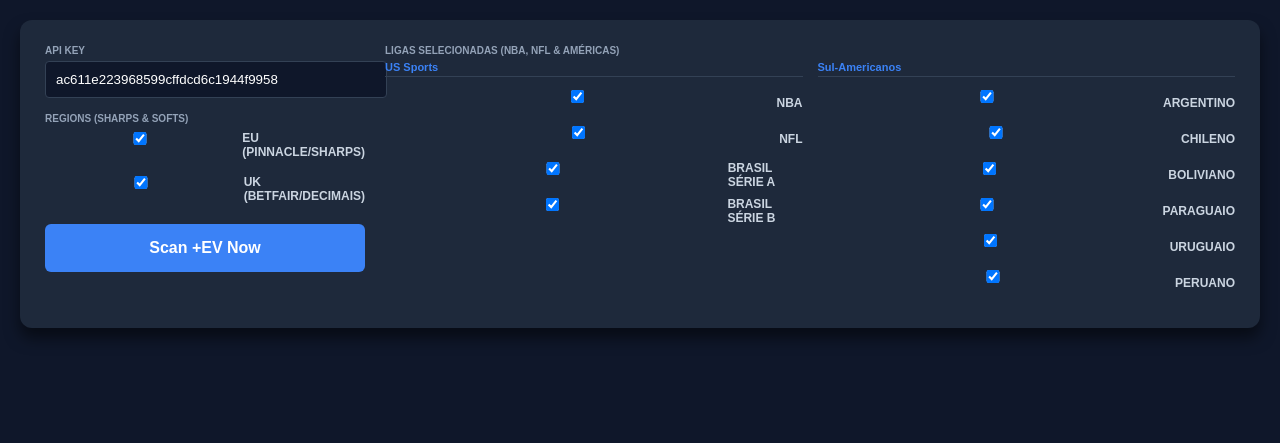
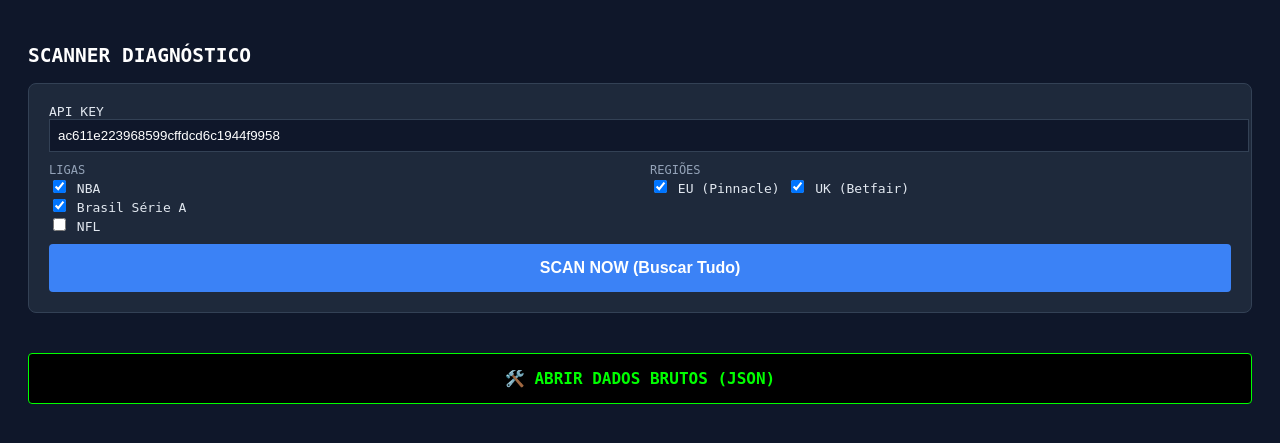
Before and after one commit to fekitorich/odd, a Flask app: page / in a window 1280 px wide. Shown: the top 443 px of the page. Run offline with Flask 3, Linux system fonts and the light colour scheme.

Commit message:
Update index.html

```diff
--- a/templates/index.html
+++ b/templates/index.html
@@ -2,89 +2,106 @@
 <html lang="pt-br">
 <head>
     <meta charset="UTF-8">
-    <title>Edge Scanner Global - Pro +EV</title>
+    <title>Edge Scanner - MODO DIAGNÓSTICO</title>
     <style>
-        :root { --bg: #0f172a; --panel: #1e293b; --text: #e2e8f0; --primary: #3b82f6; --green: #064e3b; --green-text: #34d399; --red: #7f1d1d; }
-        body { background: var(--bg); color: var(--text); font-family: sans-serif; padding: 20px; margin: 0; }
+        :root { --bg: #0f172a; --panel: #1e293b; --text: #e2e8f0; --primary: #3b82f6; --green: #064e3b; --red: #7f1d1d; }
+        body { background: var(--bg); color: var(--text); font-family: monospace; padding: 20px; }
         .container { max-width: 1400px; margin: 0 auto; }
-        .main-panel { background: var(--panel); padding: 25px; border-radius: 12px; display: grid; grid-template-columns: 320px 1fr; gap: 20px; box-shadow: 0 10px 15px rgba(0,0,0,0.5); }
-        label { display: block; font-size: 10px; font-weight: bold; color: #94a3b8; margin-bottom: 5px; text-transform: uppercase; }
-        input { background: var(--bg); border: 1px solid #334155; color: white; padding: 10px; border-radius: 4px; width: 100%; margin-bottom: 15px; }
-        .sports-grid { display: grid; grid-template-columns: repeat(2, 1fr); gap: 15px; }
-        .cat-title { color: var(--primary); font-size: 11px; font-weight: bold; border-bottom: 1px solid #334155; margin-bottom: 10px; padding-bottom: 3px; }
-        .item { display: flex; align-items: center; gap: 8px; font-size: 12px; margin-bottom: 5px; color: #cbd5e1; cursor: pointer; }
-        .btn { background: var(--primary); color: white; border: none; padding: 15px; border-radius: 6px; font-weight: bold; cursor: pointer; width: 100%; font-size: 16px; }
-        .btn:hover { background: #2563eb; }
 
-        .results-box { background: var(--panel); margin-top: 20px; border-radius: 8px; overflow: hidden; }
-        table { width: 100%; border-collapse: collapse; }
-        th { text-align: left; padding: 15px; font-size: 11px; color: #94a3b8; text-transform: uppercase; background: rgba(0,0,0,0.2); }
-        td { padding: 18px 15px; border-bottom: 1px solid #334155; font-size: 13px; vertical-align: top; }
+        .panel { background: var(--panel); padding: 20px; border-radius: 8px; margin-bottom: 20px; border: 1px solid #334155; }
 
-        .bet-card { background: rgba(15, 23, 42, 0.6); padding: 12px; border-radius: 6px; border-left: 4px solid var(--primary); }
-        .bet-selection { color: white; font-size: 16px; font-weight: bold; display: block; margin-bottom: 4px; }
-        .bet-meta { color: #94a3b8; font-size: 12px; }
-        .odd-highlight { color: var(--green-text); font-weight: bold; font-size: 15px; }
-        .edge-badge { background: rgba(6, 78, 59, 0.6); color: var(--green-text); padding: 6px 10px; border-radius: 4px; font-weight: bold; font-size: 14px; border: 1px solid var(--green); }
+        /* Botões */
+        .btn { padding: 15px; width: 100%; border: none; border-radius: 4px; font-weight: bold; cursor: pointer; font-size: 16px; margin-top: 10px; }
+        .btn-scan { background: var(--primary); color: white; }
+        .btn-scan:hover { background: #2563eb; }
+        .btn-debug { background: #000; color: #0f0; border: 1px solid #0f0; margin-top: 20px; font-family: monospace; }
+
+        /* Tabela */
+        table { width: 100%; border-collapse: collapse; margin-top: 10px; }
+        th { text-align: left; padding: 10px; background: rgba(0,0,0,0.3); color: #94a3b8; }
+        td { padding: 10px; border-bottom: 1px solid #334155; vertical-align: top; }
+
+        /* Debug Area */
+        #raw-json {
+            display: none;
+            white-space: pre-wrap;
+            background: #000;
+            color: #0f0;
+            padding: 20px;
+            border-radius: 8px;
+            font-size: 11px;
+            border: 1px solid #333;
+            max-height: 500px;
+            overflow-y: scroll;
+        }
+
+        .tag { display: inline-block; padding: 2px 6px; border-radius: 4px; font-size: 10px; font-weight: bold; margin-right: 5px; }
+        .tag-market { background: #334155; color: #60a5fa; }
+        .tag-bookie { background: #334155; color: #fbbf24; }
     </style>
 </head>
 <body>
+
 <div class="container">
-        <form id="form" class="main-panel">
+    <h2 style="color: white;">SCANNER DIAGNÓSTICO</h2>
+
+    <form id="form" class="panel">
+        <label>API KEY</label>
+        <input type="text" name="apiKey" value="ac611e223968599cffdcd6c1944f9958" style="width:100%; padding:8px; margin-bottom:10px; background:#0f172a; border:1px solid #334155; color:white;">
+
+        <div style="display:grid; grid-template-columns: 1fr 1fr; gap:20px;">
             <div>
-                <label>API KEY</label>
-                <input type="text" name="apiKey" value="ac611e223968599cffdcd6c1944f9958">
-                <label>REGIONS (Sharps & Softs)</label>
-                <div style="font-size:12px; margin-bottom:15px; display: grid; gap: 8px;">
-                    <label class="item"><input type="checkbox" name="regions" value="eu" checked> EU (Pinnacle/Sharps)</label>
-                    <label class="item"><input type="checkbox" name="regions" value="uk" checked> UK (Betfair/Decimais)</label>
-                </div>
-                <button type="submit" class="btn" id="btn">Scan +EV Now</button>
+                <label style="color:#94a3b8; font-size:12px;">LIGAS</label><br>
+                <label><input type="checkbox" name="sports" value="basketball_nba" checked> NBA</label><br>
+                <label><input type="checkbox" name="sports" value="soccer_brazil_campeonato" checked> Brasil Série A</label><br>
+                <label><input type="checkbox" name="sports" value="americanfootball_nfl"> NFL</label>
             </div>
             <div>
-                <label>LIGAS SELECIONADAS (NBA, NFL & AMÉRICAS)</label>
-                <div class="sports-grid">
-                    <div>
-                        <div class="cat-title">US Sports</div>
-                        <label class="item"><input type="checkbox" name="sports" value="basketball_nba" checked> NBA</label>
-                        <label class="item"><input type="checkbox" name="sports" value="americanfootball_nfl" checked> NFL</label>
-                        <label class="item"><input type="checkbox" name="sports" value="soccer_brazil_campeonato" checked> Brasil Série A</label>
-                        <label class="item"><input type="checkbox" name="sports" value="soccer_brazil_serie_b" checked> Brasil Série B</label>
-                    </div>
-                    <div>
-                        <div class="cat-title">Sul-Americanos</div>
-                        <label class="item"><input type="checkbox" name="sports" value="soccer_argentina_primera" checked> Argentino</label>
-                        <label class="item"><input type="checkbox" name="sports" value="soccer_chile_primera" checked> Chileno</label>
-                        <label class="item"><input type="checkbox" name="sports" value="soccer_bolivia_primera" checked> Boliviano</label>
-                        <label class="item"><input type="checkbox" name="sports" value="soccer_paraguay_primera" checked> Paraguaio</label>
-                        <label class="item"><input type="checkbox" name="sports" value="soccer_uruguay_primera" checked> Uruguaio</label>
-                        <label class="item"><input type="checkbox" name="sports" value="soccer_peru_primera" checked> Peruano</label>
+                <label style="color:#94a3b8; font-size:12px;">REGIÕES</label><br>
+                <label><input type="checkbox" name="regions" value="eu" checked> EU (Pinnacle)</label>
+                <label><input type="checkbox" name="regions" value="uk" checked> UK (Betfair)</label>
             </div>
         </div>
-            </div>
+
+        <button type="submit" id="btn" class="btn btn-scan">SCAN NOW (Buscar Tudo)</button>
     </form>
 
-        <div id="results-area" class="results-box" style="display:none;">
+    <div id="results" class="panel" style="display:none;">
+        <h3 style="margin:0 0 15px 0;">Resultados Encontrados</h3>
         <table>
             <thead>
                 <tr>
-                        <th>Evento / Liga</th>
-                        <th>Onde e o que Apostar</th>
-                        <th>Valor (+EV)</th>
+                    <th>Jogo / Liga</th>
+                    <th>Aposta (Tentativa de Leitura)</th>
+                    <th>Lucro (%)</th>
                 </tr>
             </thead>
-                <tbody id="tb-ev"></tbody>
+            <tbody id="tb-body"></tbody>
         </table>
     </div>
+
+    <button onclick="toggleDebug()" class="btn btn-debug">🛠️ ABRIR DADOS BRUTOS (JSON)</button>
+    <div id="raw-json">Clique no botão acima após o scan para ver o que a API mandou.</div>
 </div>
 
 <script>
+    let lastData = null;
+
+    function toggleDebug() {
+        const div = document.getElementById('raw-json');
+        div.style.display = div.style.display === 'block' ? 'none' : 'block';
+        if(lastData) div.textContent = JSON.stringify(lastData, null, 2);
+    }
+
     document.getElementById('form').addEventListener('submit', async (e) => {
         e.preventDefault();
         const btn = document.getElementById('btn');
-            const results = document.getElementById('results-area');
-            btn.innerText = 'Calculando Valor Esperado...';
+        const tbody = document.getElementById('tb-body');
+        const results = document.getElementById('results');
+
+        btn.innerText = 'Processando...';
         btn.disabled = true;
+        tbody.innerHTML = '';
 
         try {
             const formData = new FormData(e.target);
@@ -101,61 +118,73 @@
                 body: JSON.stringify(payload)
             });
             const data = await res.json();
+            lastData = data; // Salva para o debug
 
             results.style.display = 'block';
-                renderEVTable(data.plus_ev?.opportunities);
 
-            } catch (err) {
-                alert("Erro: " + err.message);
-            } finally {
-                btn.innerText = 'Scan +EV Now';
-                btn.disabled = false;
+            // Junta tudo (+EV e Arbitragem) em uma lista só para testar
+            let allOps = [];
+            if(data.plus_ev?.opportunities) allOps = allOps.concat(data.plus_ev.opportunities);
+            if(data.arbitrage?.opportunities) allOps = allOps.concat(data.arbitrage.opportunities);
+
+            if (allOps.length === 0) {
+                tbody.innerHTML = '<tr><td colspan="3" style="text-align:center; padding:20px;">NENHUM DADO RETORNADO PELA API.<br>Verifique se tem saldo ou se as ligas tem jogos hoje.</td></tr>';
+            } else {
+                allOps.forEach(item => {
+                    // TENTATIVA DE LEITURA À PROVA DE FALHAS
+                    const sport = item.sport || item.sport_key || 'N/A';
+                    const event = item.event || item.match || 'N/A';
+                    const roi = item.edge_percent || item.roi || item.profit || 0;
+
+                    // Constrói a aposta varrendo tudo
+                    let betHTML = '';
+
+                    // Se tiver lista de outcomes
+                    if (item.outcomes && item.outcomes.length) {
+                        item.outcomes.forEach(oc => {
+                            // Procura qualquer chave que pareça uma odd ou nome
+                            const name = oc.name || oc.selection || 'Sel?';
+                            const book = oc.bookmaker || oc.bookie || 'Casa?';
+                            const price = oc.price || oc.odds || oc.decimal || 'Odd?';
+                            const point = oc.point || item.point || ''; // Linha (Over 2.5)
+
+                            betHTML += `<div style="margin-bottom:5px;">
+                                <span class="tag tag-market">${item.market || 'Mkt'}</span>
+                                <b>${name} ${point}</b> na <span class="tag tag-bookie">${book}</span> @ <b>${price}</b>
+                            </div>`;
+                        });
                     }
-        });
+                    // Se for objeto simples
+                    else {
+                        const name = item.selection || item.name || 'Sel?';
+                        const book = item.bookmaker || item.bookie || 'Casa?';
+                        const price = item.price || item.odds || 'Odd?';
+                        const point = item.point ? `(${item.point})` : '';
 
-        function renderEVTable(list) {
-            const tbody = document.getElementById('tb-ev');
-            tbody.innerHTML = '';
-
-            if (!list || list.length === 0) {
-                tbody.innerHTML = '<tr><td colspan="3" style="text-align:center; padding:40px; color:#64748b;">Nenhuma aposta com Valor Esperado (+EV) no momento.</td></tr>';
-                return;
+                        betHTML = `<div>
+                            <span class="tag tag-market">${item.market || 'Mkt'}</span>
+                            <b>${name} ${point}</b> na <span class="tag tag-bookie">${book}</span> @ <b>${price}</b>
+                        </div>`;
                     }
-
-            list.forEach(item => {
-                // Identifica a aposta específica (Over, Under, Time, etc)
-                const betName = item.selection || item.name || 'Seleção';
-                const line = item.point ? ` ${item.point}` : '';
-                const fullBet = `${betName}${line}`;
-
-                // Identifica a casa e a odd
-                const bookie = item.bookmaker || item.bookie || 'Casa de Aposta';
-                const odd = item.price || item.odds || 'N/A';
-
-                // Pega a margem de lucro (+EV)
-                const edge = item.edge_percent || item.roi || 0;
 
                     tbody.innerHTML += `
                         <tr>
-                        <td style="width: 300px;">
-                            <div style="font-weight:bold; color:white; font-size:14px;">${item.event || 'Jogo'}</div>
-                            <div style="color:#94a3b8; font-size:11px; margin-top:4px;">${item.sport?.toUpperCase() || 'LIGA'}</div>
-                        </td>
-                        <td>
-                            <div class="bet-card">
-                                <span class="bet-selection">${fullBet}</span>
-                                <span class="bet-meta">
-                                    Apostar na <b>${bookie}</b> <span class="odd-highlight">@ ${odd}</span>
-                                </span>
-                            </div>
-                        </td>
-                        <td style="width: 150px; text-align: center;">
-                            <div class="edge-badge">${parseFloat(edge).toFixed(2)}%</div>
-                        </td>
+                            <td><b>${sport}</b><br><small>${event}</small></td>
+                            <td>${betHTML}</td>
+                            <td style="color:${roi > 0 ? '#34d399' : '#f87171'}; font-weight:bold;">${parseFloat(roi).toFixed(2)}%</td>
                         </tr>
                     `;
                 });
             }
+
+        } catch (err) {
+            alert('ERRO TÉCNICO: ' + err.message);
+        } finally {
+            btn.innerText = 'SCAN NOW';
+            btn.disabled = false;
+        }
+    });
 </script>
+
 </body>
 </html>
```
Lines whose indentation alone changed are shown as unchanged.
